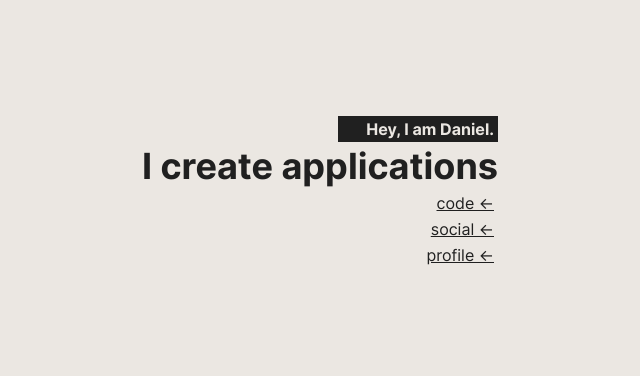
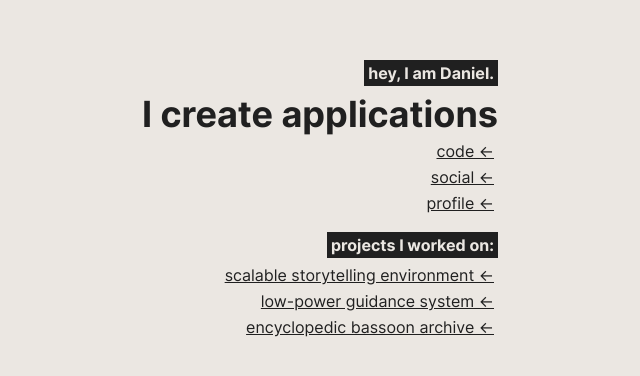
Before and after one commit to puresick/portfolio-mvp, a website built with Parcel: page src/index.html in a window 1280 px wide. Shown: the part 208-584 px from the top of the page, without its empty margins (142-782 px from the left). Built offline with nearby package versions, Linux system fonts and the light colour scheme.

Commit message:
Add published MESO projects I worked on

```diff
--- a/src/index.html
+++ b/src/index.html
@@ -3,12 +3,12 @@
 	<head>
 		<meta charset="UTF-8">
 		<meta name="viewport" content="width=device-width, initial-scale=1.0, maximum-scale=1.0, user-scalable=no" />
-		<title>Hey, I am Daniel.</title>
+		<title>hey, I am Daniel.</title>
 		<link rel="stylesheet" href="./style.css">
 	</head>
 	<body>
 		<article>
-			<h2>Hey, I am Daniel.</h2>
+			<h2>hey, I am Daniel.</h2>
 			<h1>I create applications</h1>
 			<nav>
 				<a aria-label="link to external github profile" href="https://github.com/puresick" target="_blank">
@@ -21,6 +21,30 @@
 					profile &lt;-
 				</a>
 			</nav>
+			<h2>projects I worked on:</h2>
+			<nav>
+				<a
+					aria-label="link to external xing profile"
+					href="https://meso.design/en/projects/here-technologies-scalable-storytelling-environment-for-international-location-technology-firm"
+					target="_blank"
+				>
+					scalable storytelling environment &lt;-
+				</a>
+				<a
+					aria-label="link to external xing profile"
+					href="https://meso.design/en/projects/kulturzentrum-ludwigsburg-low-power-guidance-system-for-cultural-center"
+					target="_blank"
+				>
+					low-power guidance system &lt;-
+				</a>
+				<a
+					aria-label="link to external xing profile"
+					href="https://meso.design/en/projects/johannes-schwarz-encyclopedic-bassoon-archive-for-musical-education-and-research"
+					target="_blank"
+				>
+					encyclopedic bassoon archive &lt;-
+				</a>
+			</nav>
 		</article>
 	</body>
 </html>
--- a/src/style.css
+++ b/src/style.css
@@ -61,8 +61,8 @@ h2 {
 	line-height: 1.125rem;
 	color: var(--white);
 	background: var(--black);
-	width: 10rem;
 	padding: 0.25rem;
+	margin: 1rem 0 0.25rem 0;
 }
 
 nav {
@@ -74,7 +74,6 @@ a {
 	line-height: 1.125rem;
 	text-align: right;
 	color: var(--black);
-	width: 6rem;
 	padding: 0.25rem;
 }
 
```
